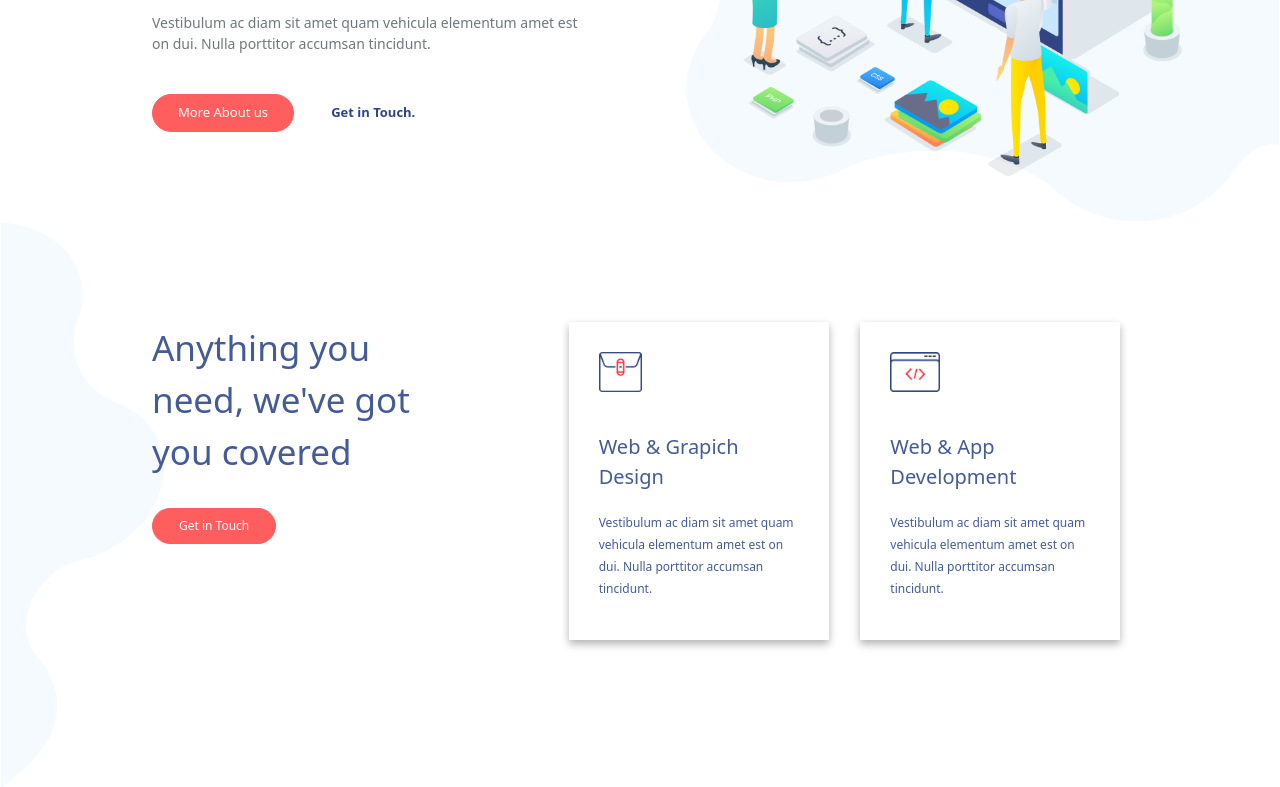
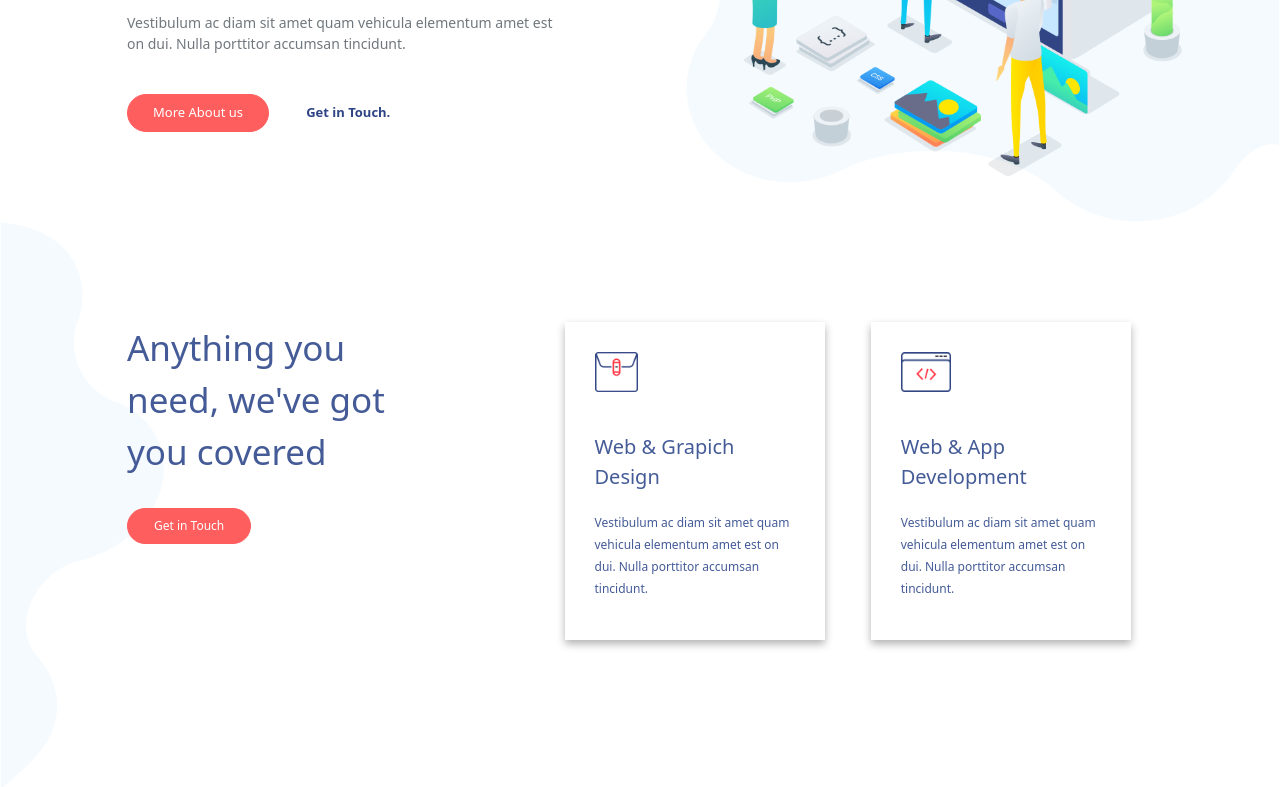
Before and after one commit to FRTYZ/letgo-sample, a plain HTML site: page index.html in a window 1280 px wide. Shown: the part 490-1277 px from the top of the page. Drawn offline with nearby package versions, Linux system fonts and the light colour scheme.

Commit message:
Edited container width

```diff
--- a/assets/css/custom.css
+++ b/assets/css/custom.css
@@ -1,6 +1,5 @@
 .container {
-    width: 1000px !important;
-
+    width: 1050px !important;
     max-width: 100% !important;
     margin-left: auto !important;
     margin-right: auto !important;
```
